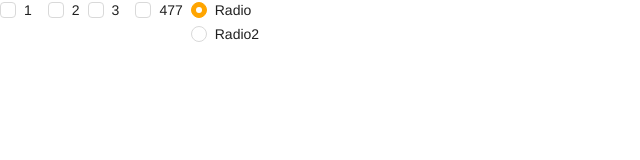
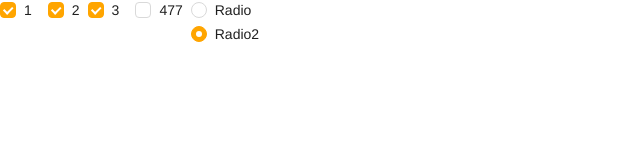
Before and after one commit to ZH0N9/component-dev, a React app: page / in a window 1280 px wide. Shown: the top 160 px of the page, without its empty margins (0-640 px from the left). Built offline with nearby package versions, Linux system fonts and the light colour scheme.

Commit message:
fix(portal): checbox group component

```diff
--- a/src/components/Checkbox/Checkbox.tsx
+++ b/src/components/Checkbox/Checkbox.tsx
@@ -17,7 +17,7 @@ export const Checkbox = (props: CheckboxProps) => {
     ...restProps
   } = props;
 
-  const [checked, setChecked] = useState<Boolean>(!!defaultChecked);
+  const [checked, setChecked] = useState<Boolean>(defaultChecked || false);
   const inputRef = useRef(null);
   // Controlled by CheckboxGroup
   const { value: groupValues, disabled: groupDisabled, onChange: groupOnChange } = useContext(CheckboxContext);
--- a/src/components/Checkbox/CheckboxGroup.tsx
+++ b/src/components/Checkbox/CheckboxGroup.tsx
@@ -17,18 +17,20 @@ export const CheckboxGroup = (props: CheckboxGroupProps) => {
     children,
     onChange,
   } = props;
+
   useEffect(() => {
     if (propValue) {
       setValue([...propValue]);
     }
   }, [propValue]);
+
   useEffect(() => {
     if (propOptions) {
       setOptions([...propOptions]);
     }
   }, [propOptions]);
 
-  const [value, setValue] = useState<Array<string | number>>(defaultValue || []);
+  const [value, setValue] = useState<Array<string | number>>(defaultValue || propValue || []);
   const [options, setOptions] = useState<CheckboxOptionType[]>(propOptions || []);
 
   const groupWrapperCls = useMemo(() => {
--- a/src/components/Checkbox/context.tsx
+++ b/src/components/Checkbox/context.tsx
@@ -6,7 +6,7 @@ export interface CheckboxContextProps {
   onChange?: MouseEventHandler;
 }
 const CheckboxContext = createContext<CheckboxContextProps>({
-  value: [],
+  value: undefined,
   disabled: false,
   onChange: (event) => {},
 });
--- a/src/components/Radio/context.tsx
+++ b/src/components/Radio/context.tsx
@@ -6,7 +6,7 @@ export interface RadioContextProps {
   onChange?: MouseEventHandler;
 }
 const RadioContext = createContext<RadioContextProps>({
-  value: '',
+  value: undefined,
   disabled: false,
   onChange: (event) => {},
 });
--- a/src/index.tsx
+++ b/src/index.tsx
@@ -12,12 +12,14 @@ const root = ReactDOM.createRoot(document.getElementById('root') as HTMLElement)
 root.render(
   <React.StrictMode>
     <Checkbox.Group
+      defaultValue={['1', '2']}
       options={[
         { label: '1', value: '1' },
         { label: '2', value: '2' },
       ]}
     ></Checkbox.Group>
     <Checkbox.Group
+      defaultValue={['3']}
       onChange={(checkedValues) => {
         console.log('checked values', checkedValues);
       }}
@@ -31,6 +33,7 @@ root.render(
     <Radio.Group
       optionAlign="vertical"
       name="radiogroup"
+      defaultValue={'radio2'}
       onChange={(checkedValue) => {
         console.log(checkedValue);
       }}
```
